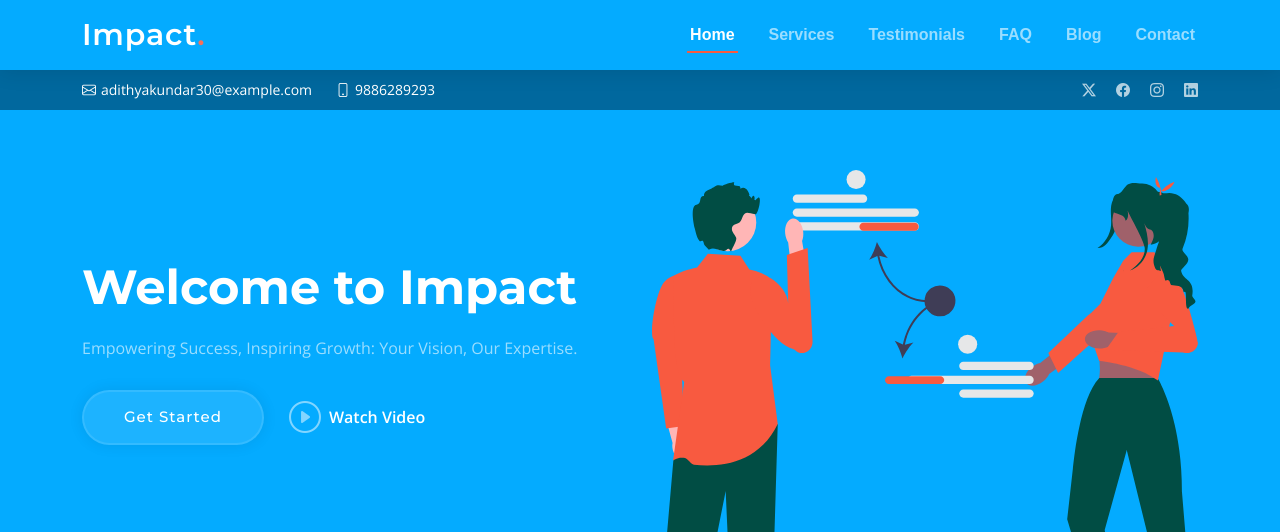
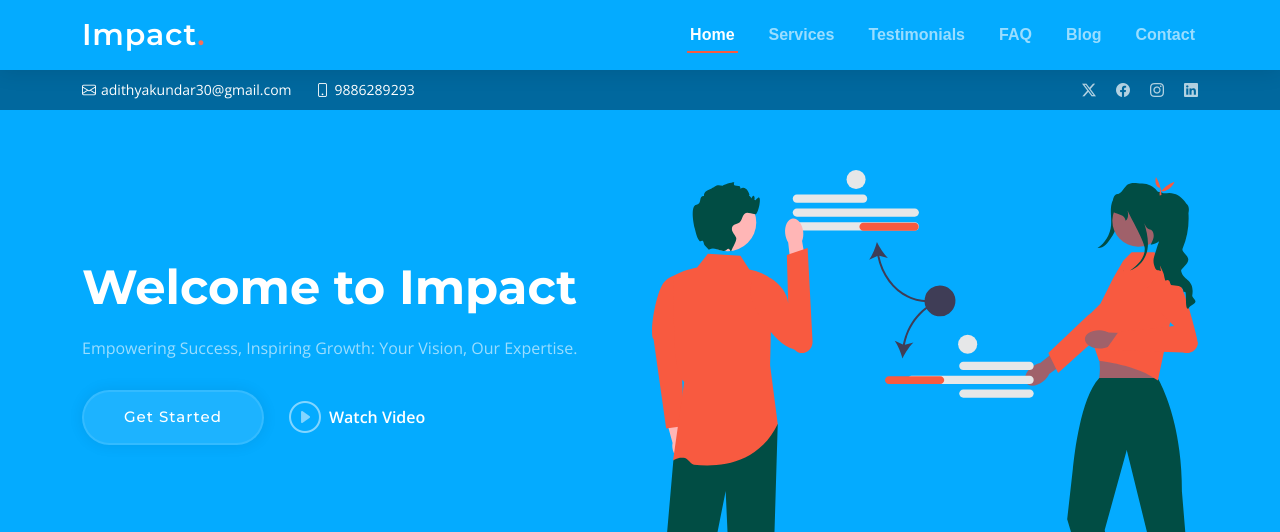
Before and after one commit to Adithya27adi/corporate-blog-django, a Django app: page / in a window 1280 px wide. Shown: the top 532 px of the page. Run offline with Django 5.2, Linux system fonts and the light colour scheme; data comes from the database, SQL or seed files in the repository; some libraries are stand-ins or nearby versions.

Commit message:
Resolve merge conflicts

```diff
--- a/templates/assets/main.html
+++ b/templates/assets/main.html
@@ -33,7 +33,7 @@
   <section id="topbar" class="topbar d-flex align-items-center">
     <div class="container d-flex justify-content-center justify-content-md-between">
       <div class="contact-info d-flex align-items-center">
-        <i class="bi bi-envelope d-flex align-items-center"><a href="mailto:adithyakundar30@gmail.com">adithyakundar30@example.com</a></i>
+        <i class="bi bi-envelope d-flex align-items-center"><a href="mailto:adithyakundar30@gmail.com">adithyakundar30@gmail.com</a></i>
         <i class="bi bi-phone d-flex align-items-center ms-4"><span>9886289293</span></i>
       </div>
       <div class="social-links d-none d-md-flex align-items-center">
```
